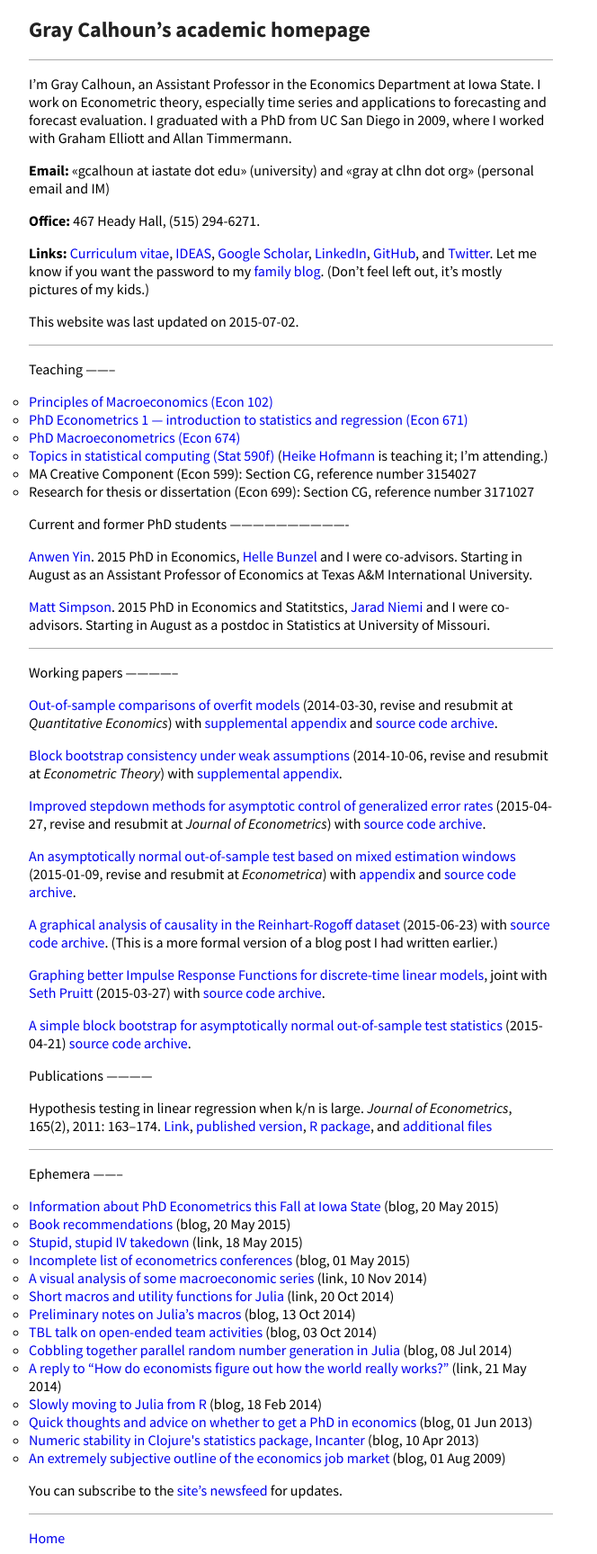
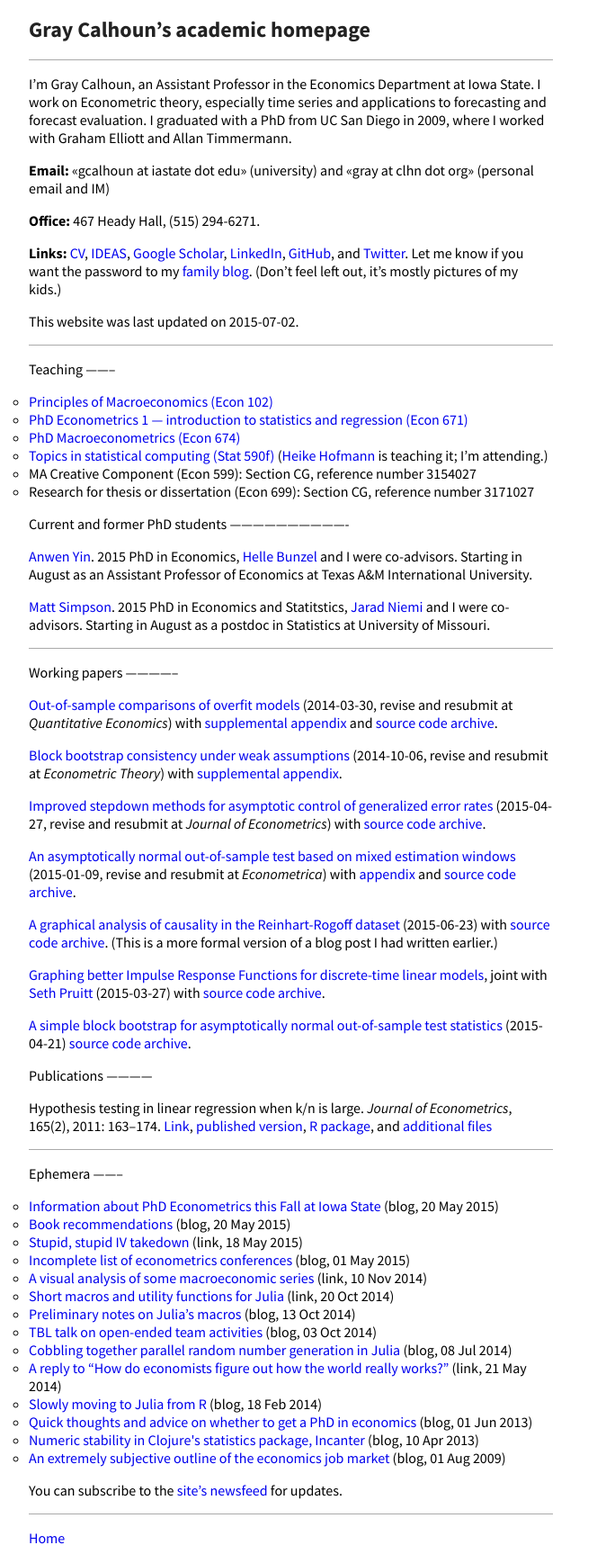
Before and after one commit to mmkuang/grayclhn.github.io, a Jekyll site: the page built from index.md, in a window 1280 px wide. Shown: the whole page at 90% size, without its empty margins (0-664 px from the left). Built offline with Jekyll 4.4.1, drawn with Linux system fonts in a browser that asks for light colours; Markdown is read by kramdown in place of the engine named in the settings.

Commit message:
Abbreviate 'Curriculum Vitae' as 'CV'

```diff
--- a/index.md
+++ b/index.md
@@ -15,7 +15,7 @@ dot org» (personal email and IM)
 **Office:** 467 Heady Hall, (515) 294-6271.
 
 **Links:**
-[Curriculum vitae](dl/calhoun-cv.pdf),
+[CV](dl/calhoun-cv.pdf),
 [IDEAS](http://ideas.repec.org/f/pca491.html),
 [Google Scholar](http://scholar.google.com/citations?hl=en&user=OS8d9ycAAAAJ),
 [LinkedIn](https://linkedin.com/in/grayclhn),
```
